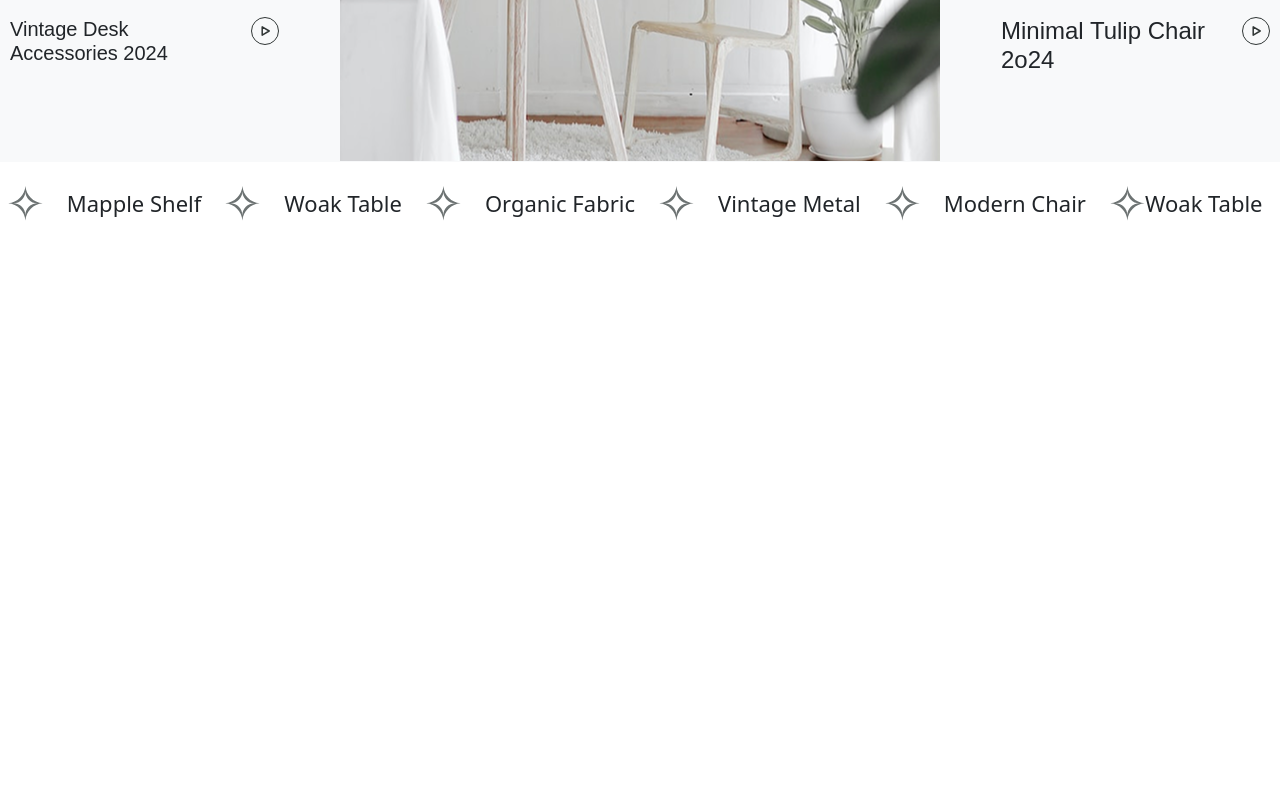
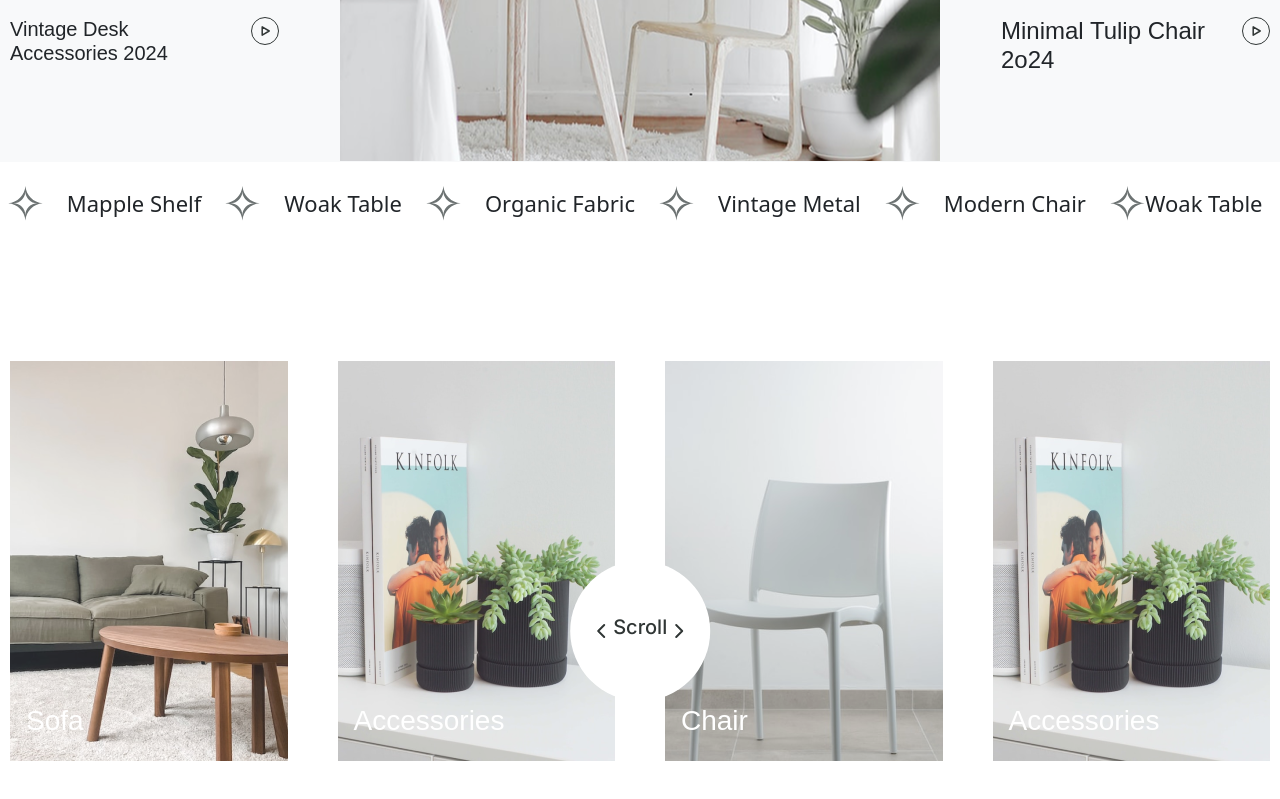
Before and after one commit to Ridwan4D/nook_furniture_bootstrap, a plain HTML site: page index.html in a window 1280 px wide. Shown: the part 796-1595 px from the top of the page. Before the commit the page ends 1361 px from the top, so only its background shows below. Drawn offline with nearby package versions, Linux system fonts and the light colour scheme; a web font is replaced by a local one.

Commit message:
slider section created

```diff
--- a/css/style.css
+++ b/css/style.css
@@ -42,6 +42,10 @@
     width: 100%;
     margin: 0 auto;
     padding: 0 10px;
+}
+
+.text-lg {
+    font-size: 18px;
 }
 
 /* ================ hero section start ===================== */
@@ -103,8 +107,46 @@
 /* ================ hero section end ===================== */
 
 
+/* ================ slide section start ===================== */
+#slider_section {
+    max-width: 1300px;
+}
 
+.slider_container {
+    margin-top: 116px;
+}
 
+.slider_image_container .font_roslindale {
+    position: absolute;
+    color: white;
+    font-size: 28px;
+    line-height: 32px;
+    font-weight: 500;
+    left: 16px;
+    bottom: 16px;
+}
+
+.checkout_card_img {
+    width: 307px;
+    height: 400px;
+    object-fit: cover;
+    object-position: top;
+}
+
+.swiper {
+    width: 100%;
+    height: 100%;
+}
+
+#slider_btn_container {
+    height: 140px;
+    width: 140px;
+}
+.slide_child{
+    cursor: grab;
+}
+
+/* ================ slide section end ===================== */
 
 
 
--- a/index.html
+++ b/index.html
@@ -5,6 +5,7 @@
     <meta charset="UTF-8">
     <meta name="viewport" content="width=device-width, initial-scale=1.0">
     <title>Nook Furniture</title>
+    <link rel="stylesheet" href="https://cdn.jsdelivr.net/npm/swiper@11/swiper-bundle.min.css" />
     <link rel="stylesheet" href="css/bootstrap.min.css">
     <link rel="stylesheet" href="css/style.css">
     <link rel="stylesheet" href="css/responsive.css">
@@ -149,6 +150,52 @@
             <!-- marquee section ends here -->
         </section>
         <!-- hero section end -->
+
+        <!-- slide image section -->
+        <section id="slider_section" class="mx-auto">
+            <div class="container slider_container">
+                <div class="swiper mySwiper slide_parent h-100 w-100">
+                    <div class="swiper-wrapper">
+                        <div class="swiper-slide slider_image_container">
+                            <img src="images/slideer_1.png" alt="checkout_card_img" class="checkout_card_img w-100">
+                            <h3 class="font_roslindale">Sofa</h3>
+                        </div>
+                        <div class="swiper-slide slider_image_container">
+                            <img src="images/slider_3.png" alt="checkout_card_img" class="checkout_card_img w-100">
+                            <h3 class="font_roslindale">Accessories</h3>
+                        </div>
+                        <div class="swiper-slide slider_image_container">
+                            <img src="images/slider_2.png" alt="checkout_card_img" class="checkout_card_img w-100">
+                            <h3 class="font_roslindale">Chair</h3>
+                        </div>
+                        <div class="swiper-slide slider_image_container">
+                            <img src="images/slider_3.png" alt="checkout_card_img" class="checkout_card_img w-100">
+                            <h3 class="font_roslindale">Accessories</h3>
+                        </div>
+                        <div class="swiper-slide slider_image_container">
+                            <img src="images/slideer_1.png" alt="checkout_card_img" class="checkout_card_img w-100">
+                            <h3 class="font_roslindale">Sofa</h3>
+                        </div>
+                        <div class="swiper-slide slider_image_container">
+                            <img src="images/slider_3.png" alt="checkout_card_img" class="checkout_card_img w-100">
+                            <h3 class="font_roslindale">Accessories</h3>
+                        </div>
+                        <div class="swiper-slide slider_image_container">
+                            <img src="images/slider_2.png" alt="checkout_card_img" class="checkout_card_img w-100">
+                            <h3 class="font_roslindale">chair</h3>
+                        </div>
+                    </div>
+                    <!-- <div class="swiper-pagination"></div> -->
+                    <div class="slide_child d-flex rounded-circle justify-content-center align-items-center z-1 bg-white text-lg " id="slider_btn_container">
+                        <img src="images/chevron-left.svg" alt="" class="slide_prev">
+                        <h3 class="font_inter fs-5 secondary_color">Scroll</h3>
+                        <img src="images/chevron-right.svg" alt="" class="slide_next">
+                    </div>
+                </div>
+            </div>
+        </section>
+
+        <!-- slide image section -->
     </main>
     <!-- footer section start -->
     <footer>
@@ -158,9 +205,11 @@
 
     <br><br><br><br><br><br><br><br><br><br><br><br><br>
 
+    <script src="https://cdn.jsdelivr.net/npm/swiper@11/swiper-bundle.min.js"></script>
     <script src="js/bootstrap.bundle.min.js"></script>
     <script src="js/script.js"></script>
     <script src="js/marquee.js"></script>
+    <script src="js/slide.js"></script>
 </body>
 
 </html>
--- /dev/null
+++ b/js/slide.js
@@ -0,0 +1,85 @@
+const slideSection = document.getElementById('slider_section');
+const sliderBtnContainer = document.getElementById('slider_btn_container');
+
+// Swiper instance
+const swiper = new Swiper(".mySwiper", {
+    slidesPerView: 1,
+    spaceBetween: 10,
+    loop: true,
+    navigation: {
+        nextEl: ".slide_next",
+        prevEl: ".slide_prev",
+    },
+    pagination: {
+        el: ".swiper-pagination",
+        clickable: true,
+    },
+    grabCursor: true,
+    mousewheel: {
+        invert: false,
+    },
+    grabCursor: true,
+    breakpoints: {
+        480: {
+            slidesPerView: 1,
+            spaceBetween: 20,
+        },
+        640: {
+            slidesPerView: 2,
+            spaceBetween: 20,
+        },
+        768: {
+            slidesPerView: 2,
+            spaceBetween: 40,
+        },
+        1024: {
+            slidesPerView: 3,
+            spaceBetween: 50,
+        },
+        1200: {
+            slidesPerView: 4,
+            spaceBetween: 50,
+        },
+    },
+});
+
+
+const centerButton = () => {
+    const sectionWidth = slideSection.clientWidth;
+    const sectionHeight = slideSection.clientHeight;
+    const leftHalfWidth = sectionWidth / 2;
+
+    sliderBtnContainer.style.position = "absolute";
+    sliderBtnContainer.style.transform = "translate(-57%, -50%)";
+    sliderBtnContainer.style.top = `${sectionHeight / 2}px`;
+    sliderBtnContainer.style.left = `${leftHalfWidth}px`;
+};
+
+slideSection.addEventListener("mousemove", (e) => {
+    sliderBtnContainer.style.position = "fixed";
+    sliderBtnContainer.style.transform = "translate(-50%, -50%)";
+    sliderBtnContainer.style.top = `${e.clientY}px`;
+    sliderBtnContainer.style.left = `${e.clientX}px`;
+});
+
+slideSection.addEventListener("mouseleave", centerButton);
+
+window.addEventListener("resize", centerButton);
+centerButton();
+
+
+slideSection.addEventListener("click", (e) => {
+    const sectionRect = slideSection.getBoundingClientRect();
+    // console.log(sectionRect.width / 2)
+    const sectionMidPoint = sectionRect.left + sectionRect.width / 2;
+    // console.log(sectionMidPoint)
+
+    if (e.clientX < sectionMidPoint) {
+        // console.log(e.clientX)
+
+        swiper.slidePrev();
+    } else {
+        // console.log(e.clientX)
+        swiper.slideNext();
+    }
+});
```
